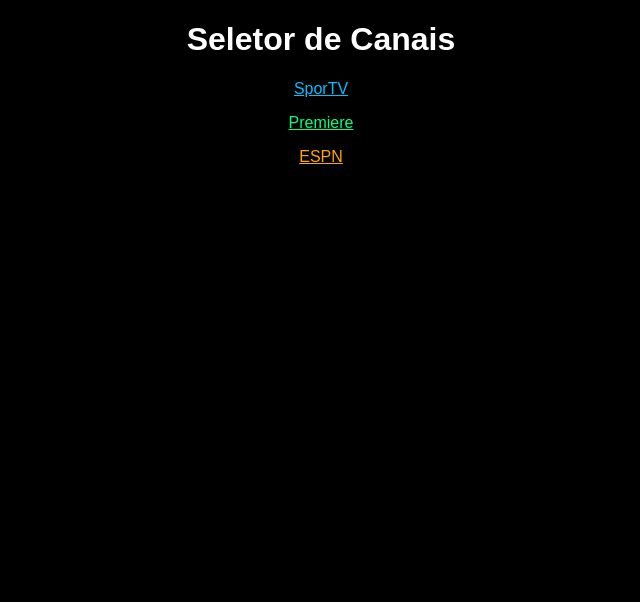
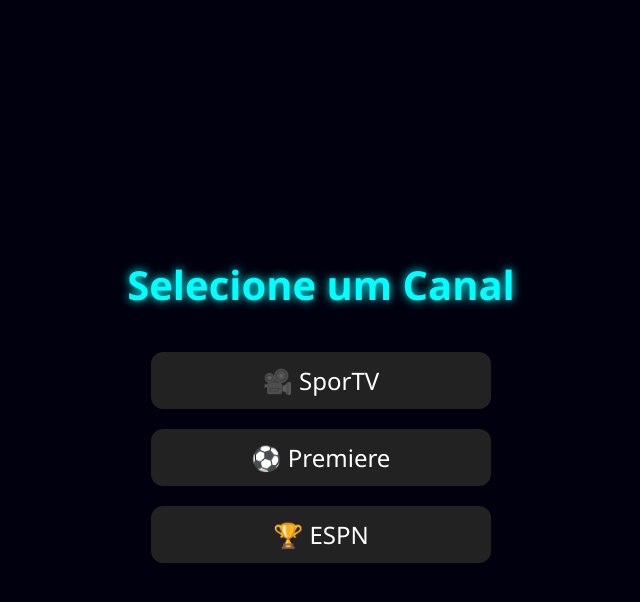
Before and after one commit to adkflajkf/b.github.io, a plain HTML site: page index.html in a window 1280 px wide. Shown: the whole page, without its empty margins (319-959 px from the left). Drawn offline with Linux system fonts and the light colour scheme.

Commit message:
Update index.html

```diff
--- a/index.html
+++ b/index.html
@@ -1,13 +1,63 @@
 <!DOCTYPE html>
 <html lang="pt-BR">
 <head>
-    <meta charset="UTF-8">
-    <title>Canais</title>
+  <meta charset="UTF-8" />
+  <meta name="viewport" content="width=device-width, initial-scale=1.0" />
+  <title>Canais ao Vivo</title>
+  <link rel="stylesheet" href="/b.github.io/css/styles.css" />
+  <link rel="shortcut icon" href="/b.github.io/img/espn.ico" type="image/png" />
+  <style>
+    body {
+      background-color: #00000e;
+      color: white;
+      font-family: 'Segoe UI', Tahoma, Geneva, Verdana, sans-serif;
+      display: flex;
+      flex-direction: column;
+      align-items: center;
+      justify-content: center;
+      height: 100vh;
+      margin: 0;
+      text-align: center;
+    }
+
+    h1 {
+      font-size: 2.5rem;
+      margin-bottom: 40px;
+      color: #00ffff;
+      text-shadow: 0 0 10px #00ffff;
+    }
+
+    .channel-links {
+      display: flex;
+      flex-direction: column;
+      gap: 20px;
+    }
+
+    a {
+      display: block;
+      font-size: 1.5rem;
+      background: #222;
+      color: #fff;
+      text-decoration: none;
+      padding: 12px 30px;
+      border-radius: 12px;
+      transition: 0.3s;
+      width: 280px;
+    }
+
+    a:hover {
+      background-color: #00ffff;
+      color: #000;
+      box-shadow: 0 0 15px #00ffff;
+    }
+  </style>
 </head>
-<body style="background-color: black; color: white; text-align: center; font-family: sans-serif;">
-    <h1>Seletor de Canais</h1>
-    <p><a href="canais/sportv/" style="color: #00BFFF;">SporTV</a></p>
-    <p><a href="canais/premiere/" style="color: #00FF7F;">Premiere</a></p>
-    <p><a href="canais/espn/" style="color: #FFA500;">ESPN</a></p>
+<body>
+  <h1>Selecione um Canal</h1>
+  <div class="channel-links">
+    <a href="canais/sportv/">🎥 SporTV</a>
+    <a href="canais/premiere/">⚽ Premiere</a>
+    <a href="canais/espn/">🏆 ESPN</a>
+  </div>
 </body>
 </html>
```
